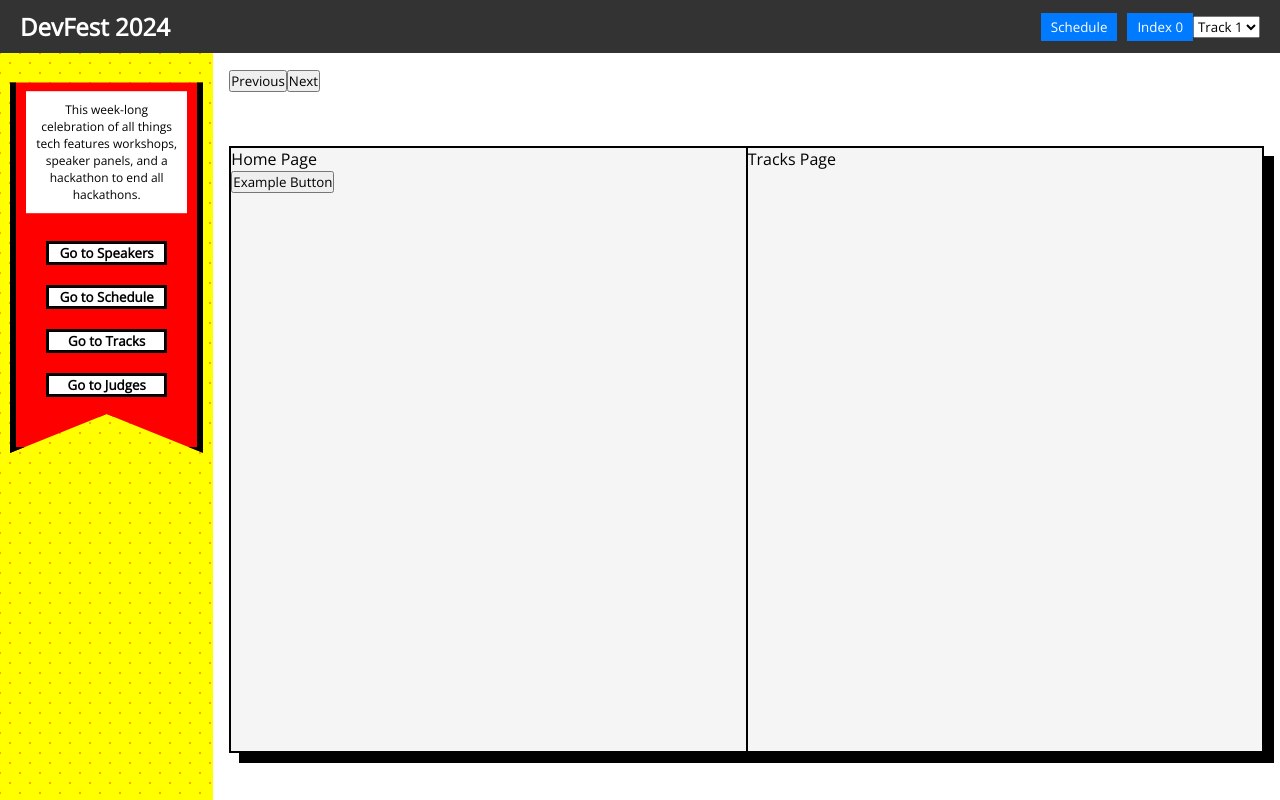
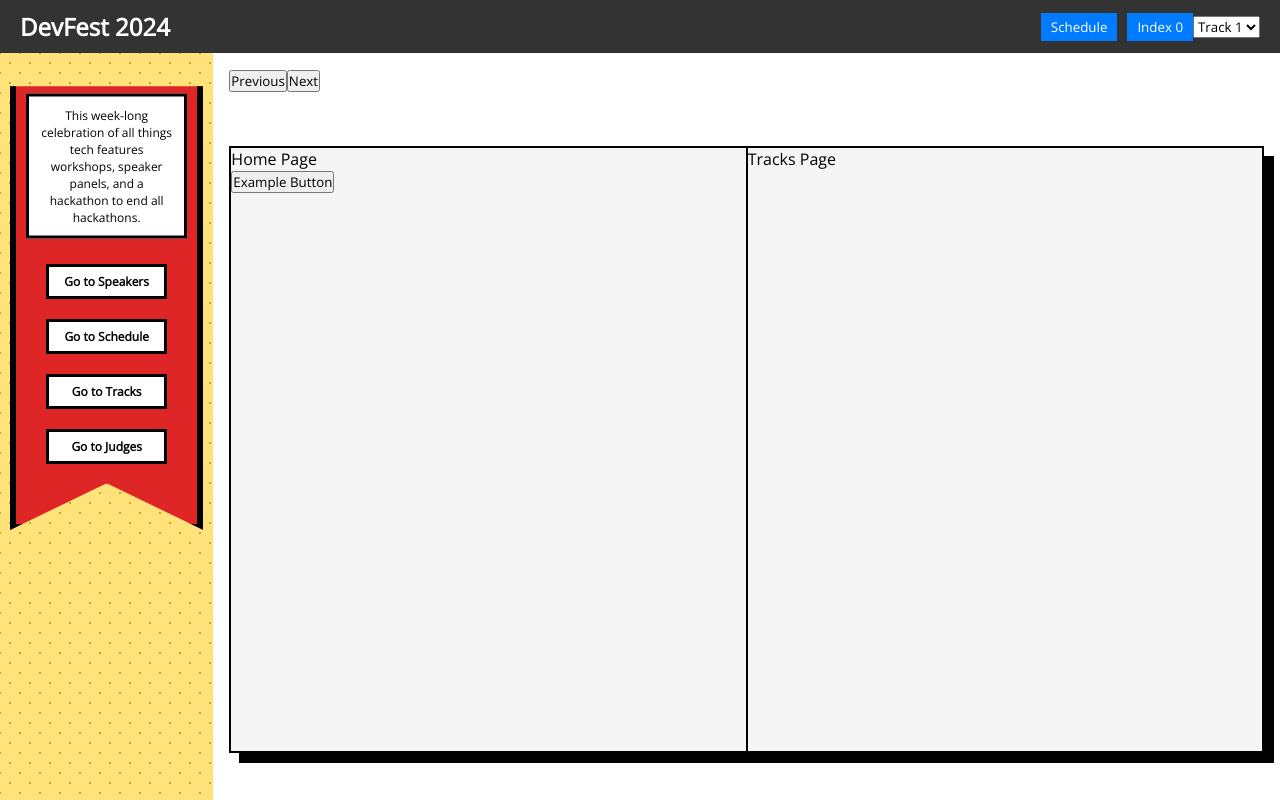
Before and after one commit to adicu/devfest-2024, a Next.js app: page / in a window 1280 px wide. Built offline with nearby package versions, Linux system fonts and the light colour scheme.

Commit message:
new colors, cleaned up code a little

```diff
--- a/src/components/Sidepane.jsx
+++ b/src/components/Sidepane.jsx
@@ -2,16 +2,16 @@ import styled from "@emotion/styled";
 
 const Sidepane = (props) => {
   const Container = styled.div`
-    background-color: yellow;
+    background-color: #FFE279;
     flex: 1;
-    background-image: radial-gradient(circle, orange 10%, transparent 10%),
-      radial-gradient(circle, orange 10%, transparent 10%);
+    background-image: radial-gradient(circle, #CDA81F 10%, transparent 10%),
+      radial-gradient(circle, #CDA81F 10%, transparent 10%);
     background-size: 20px 20px;
     background-position: 0 0, 10px 10px;
   `;
 
   const Ribbon = styled.div`
-    background-color: red;
+    background-color: #DF2626;
     padding: 10px;
     min-height: 200px;
     position: relative;
@@ -19,49 +19,41 @@ const Sidepane = (props) => {
     z-index: 1;
     display: flex;
     flex-direction: column;
-    /*background-image: radial-gradient(circle, #fff 10%, transparent 10%),
-      radial-gradient(circle, #fff 10%, transparent 10%);
-    background-size: 20px 20px;
-    background-position: 0 0, 10px 10px;*/
     margin:10px;
     border: 6px solid black;
 `;
 
-const Pane2 = styled.div`
-  background-color: red;
-  flex: 1;
-  padding: 10px;
-  display: flex;
-  flex-direction: column;
-  margin-bottom: 20px;
-  /*background-image: radial-gradient(circle, #fff 10%, transparent 10%);
-  background-size: 20px 20px;
-  background-position: 0 0, 20px 20px; /* Adjust the positions */
-  margin-top: 20px;
-`;
-
-
   const Pane1 = styled.div`
-    background-color: grey;
     height: 50%;
     transform: translateY(10%);
     display: flex;
     flex-direction: column;
   `;
 
-
+  const Pane2 = styled.div`
+    background-color: #DF2626;
+    flex: 1;
+    padding: 10px;
+    display: flex;
+    flex-direction: column;
+    margin-bottom: 30px;
+    background-size: 20px 20px;
+    background-position: 0 0, 20px 20px;
+    margin-top: 20px;
+`;
 
   const Pane3 = styled.div`
-    background-color: lightblue;
     height: 20%;
   `;
 
   const Button = styled.button`
     margin: 10px;
     border: 3px solid black;
-    background: white; /* Set the background color to white */
-    color: black; /* Set the font color to black */
-    font-weight: bold; /* Make the font bold */
+    background: white;
+    color: black;
+    font-weight: bold;
+    font-size: 12px;
+    padding: 6px 12px;
 `;
 
   const TextBox = styled.div`
@@ -69,6 +61,7 @@ const Pane2 = styled.div`
     padding: 10px;
     text-align: center;
     font-size: 12px;
+    border: 3px solid black;
   `;
 
   const handleButtonClick = (page) => {
```
